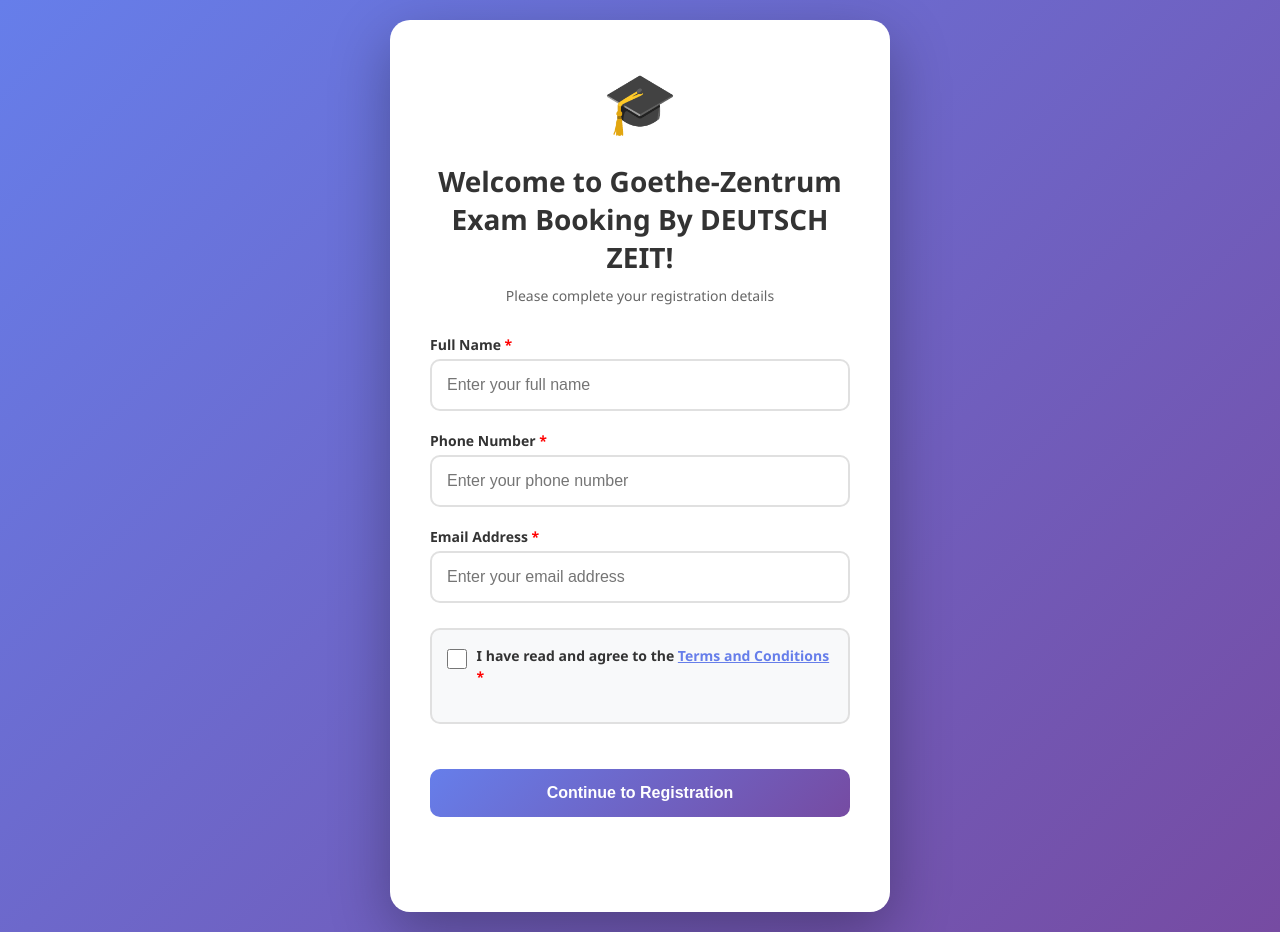
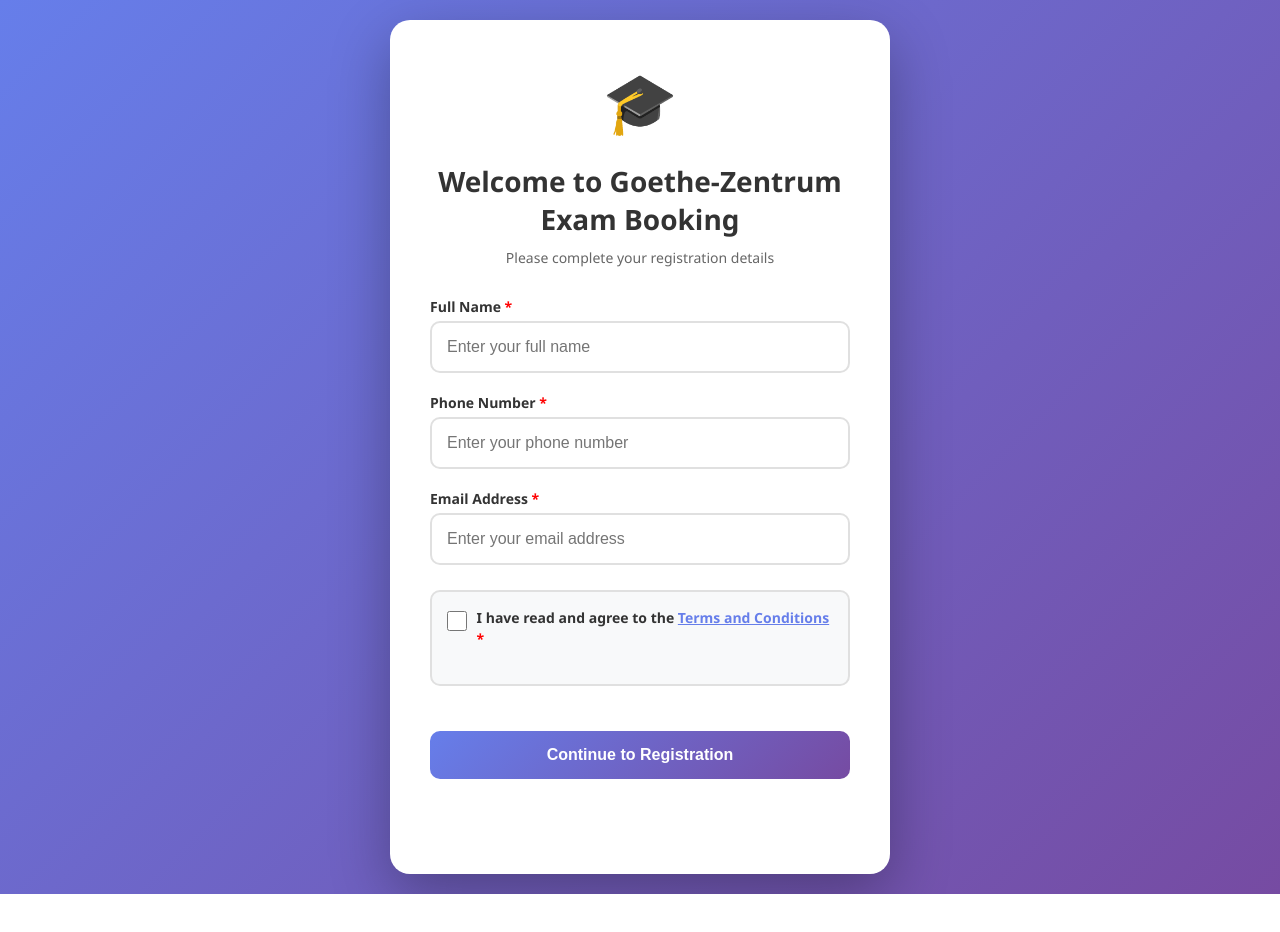
Before and after one commit to vinsshaji2/Spinner_Sratch_integrated, a Flask app: page / in a window 1280 px wide. After the commit the page ends 894 px from the top, so only its background shows below. Run offline with Flask 3, Linux system fonts and the light colour scheme.

Commit message:
name error changed

```diff
--- a/templates/index_email.html
+++ b/templates/index_email.html
@@ -313,7 +313,7 @@
 <body>
 <div class="container">
     <div class="logo">🎓</div>
-    <h1>Welcome to Goethe-Zentrum Exam Booking By DEUTSCH ZEIT!</h1>
+    <h1>Welcome to Goethe-Zentrum Exam Booking</h1>
     <p class="subtitle">Please complete your registration details</p>
 
     <form id="registrationForm">
```
